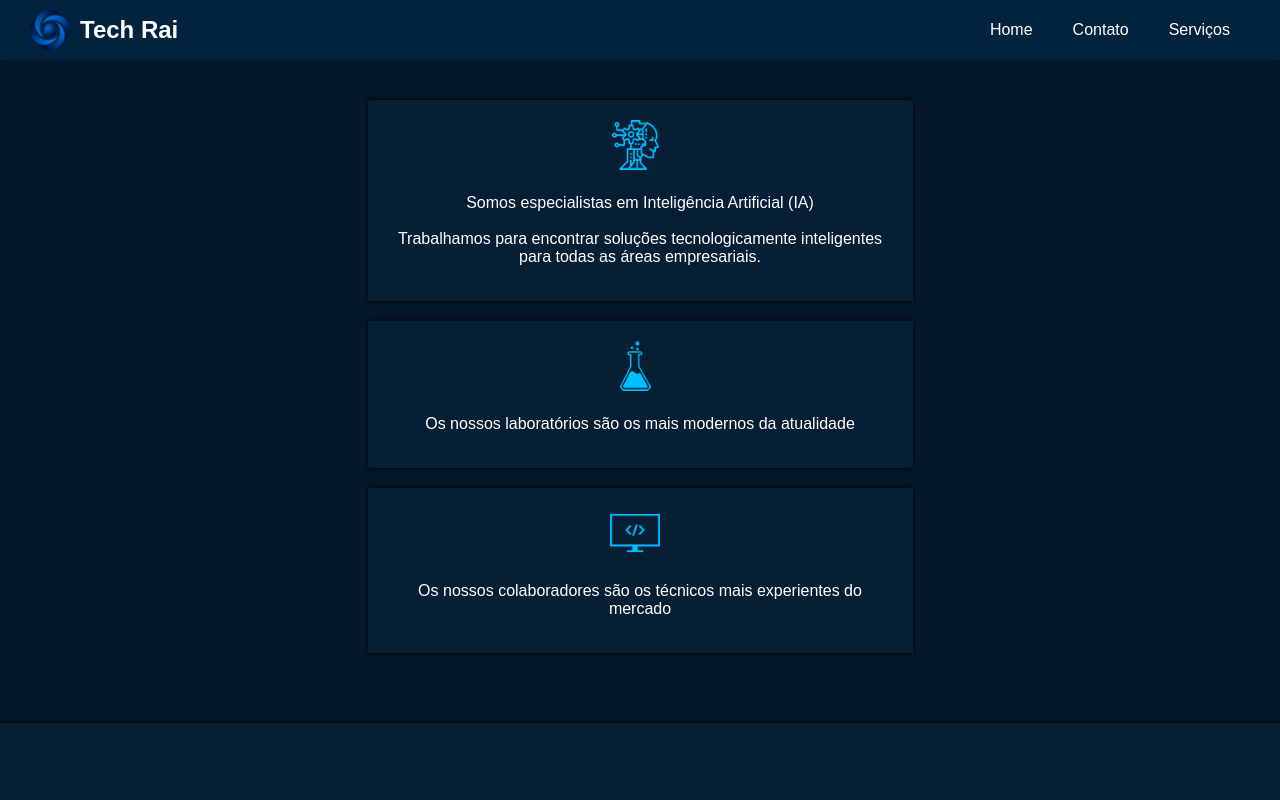
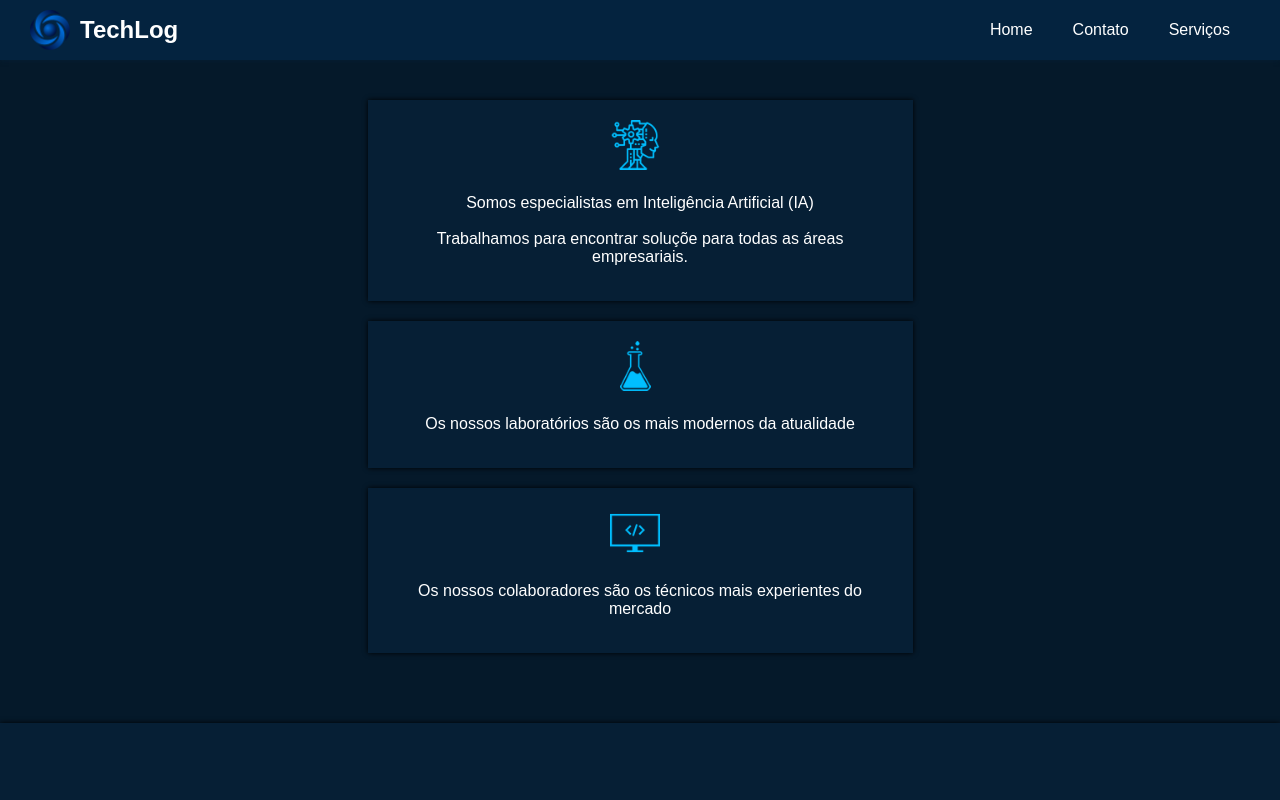
Before and after one commit to raissa2303/Tech-IA, a plain HTML site: page index.html in a window 1280 px wide. Shown: the top 800 px of the page. Drawn offline with Linux system fonts and the light colour scheme.

Commit message:
atitivaide 13

```diff
--- a/index.html
+++ b/index.html
@@ -6,16 +6,16 @@
     <meta name="viewport" content="width=device-width,initial-scale=1">
     <link rel="stylesheet" href="style.css">
     <link rel="website icon" type="png" href="imagens/log.png">
-    <title>Tech Rai</title>
+    <title>TechLog</title>
 </head>
-
 <body>
     <nav class="navbar">
         <div id="header-logo">
             <a id="tecnologi" href="index.html">
                 <img id="logoTec" src="imagens/logo_empresa.png">
             </a>
-            <h1 id="logo">Tech Rai</h1>
+            <h1 id="logo">TechLog
+            </h1>
         </div>
 
         <ul id="nav-links">
@@ -29,9 +29,7 @@
         <article class="post">
 
             <img src="imagens/icon_ai.png" alt="icone ia">
-            <p>Somos especialistas em Inteligência Artificial (IA)<br><br> Trabalhamos para encontrar soluções
-                tecnologicamente
-                inteligentes para todas as áreas empresariais.</p>
+            <p>Somos especialistas em Inteligência Artificial (IA)<br><br> Trabalhamos para encontrar soluçõe para todas as áreas empresariais.</p>
         </article>
 
         <article class="post">
@@ -60,6 +58,4 @@
         <p>Inteligência Artificial &copy; 2077 | &reg; Todos direitos reservados.</p>
     </section>
 </footer>
-
-
 </html>
```
Also changed, not shown: contato.html (+3 -3 lines), servicos.html (+2 -2 lines).
